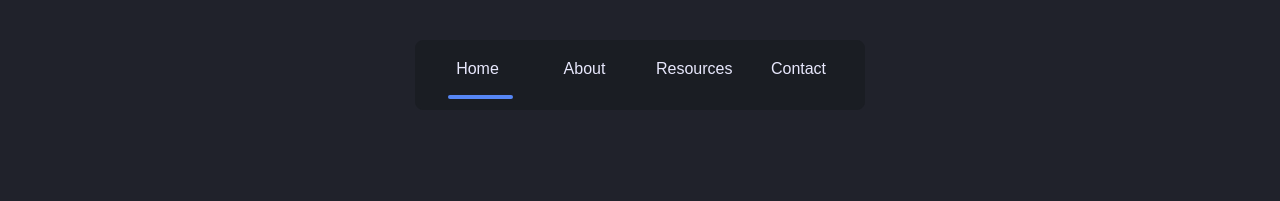
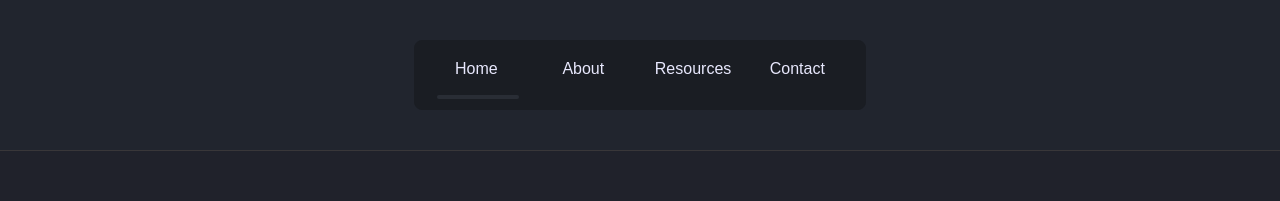
Before and after one commit to midcenturydude7/nextjs-framer-motion-layout-animations, a Next.js app: page / in a window 1280 px wide. Shown: the top 201 px of the page. Built offline with nearby package versions, Linux system fonts and the light colour scheme; a web font is replaced by a local one.

Commit message:
Updated styles

```diff
--- a/app/components/Menu.jsx
+++ b/app/components/Menu.jsx
@@ -32,10 +32,10 @@ export default function Menu() {
   const [selected, setSelected] = React.useState(pathname);
 
   return (
-    <div className="flex items-center justify-center py-10">
+    <div className="flex items-center justify-center border-b-[1px] border-[#3f3c3c]/80 bg-[#222731]/60 py-10">
       <nav
         onMouseLeave={() => setFocused(null)}
-        className="flex w-[fit-content] items-center justify-center gap-8 rounded-[8px] border-[1px] border-[#1A1D23] border-[solid] bg-[#1A1D23] py-[.65rem] pl-[1.35rem] pr-[1.85rem]"
+        className="flex w-[fit-content] items-center justify-center gap-8 rounded-[8px] border-[1px] border-[#1A1D23] border-[solid] bg-[#1A1D23] py-[.65rem] pl-[1.35rem] pr-[2rem]"
       >
         {navItems.map(({ path, id, label }) => {
           const isActive = path === pathname;
@@ -53,9 +53,7 @@ export default function Menu() {
                 className="relative h-[40px] w-[75px] cursor-pointer outline-[none]"
                 tabIndex={0}
               >
-                <span
-                  className={`absolute bottom-[0] left-[4px] right-[0] top-[6px] z-[1] select-none text-[1rem] text-[#E8E8FD]`}
-                >
+                <span className="absolute bottom-[0] left-[4px] right-[0] top-[6px] z-[1] select-none text-[1rem] text-[#E8E8FD]">
                   {label}
                 </span>
                 {focused === path ? (
@@ -73,7 +71,7 @@ export default function Menu() {
                 ) : null}
                 {selected === path ? (
                   <motion.div
-                    className="absolute bottom-[-8px] left-[10px] right-[0] z-[0] h-[4px] rounded-[8px] bg-[#5686F5]"
+                    className="absolute bottom-[-8px] left-[0px] right-[0] z-[0] h-[4px] w-[110%] rounded-[8px] bg-[#393f49]/50"
                     initial={false}
                     layoutId="underline"
                   />
```
